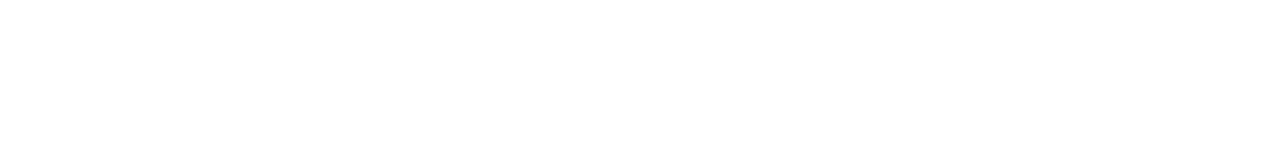
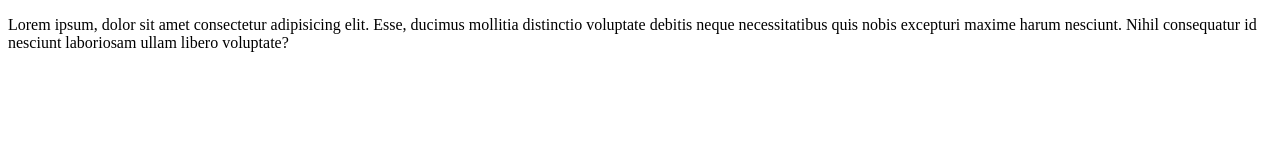
Before and after one commit to ahk-1919/learn-git, a plain HTML site: page index.html in a window 1280 px wide. Drawn offline with Linux system fonts and the light colour scheme.

Commit message:
added a paragraph

```diff
--- a/index.html
+++ b/index.html
@@ -4,6 +4,11 @@
     <meta charset="UTF-8">
     <meta name="viewport" content="width=device-width, initial-scale=1.0">
     <title>git site</title>
+
+<p>Lorem ipsum, dolor sit
+    amet consectetur adipisicing elit. Esse,
+     ducimus mollitia distinctio voluptate debitis neque
+      necessitatibus quis nobis excepturi maxime harum nesciunt. Nihil consequatur id nesciunt laboriosam ullam libero voluptate?</p>
 </head>
 <body>
 
```
